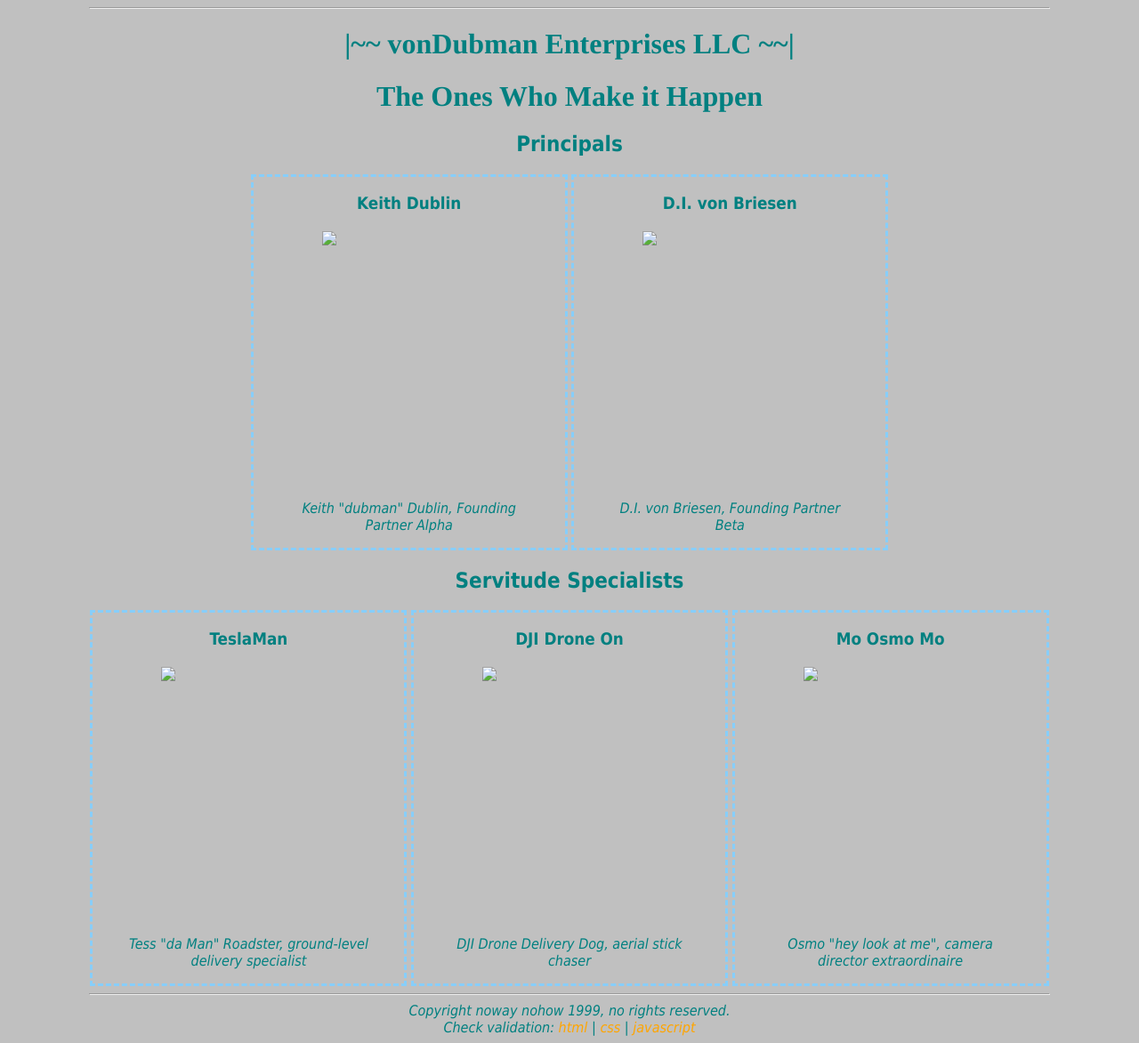
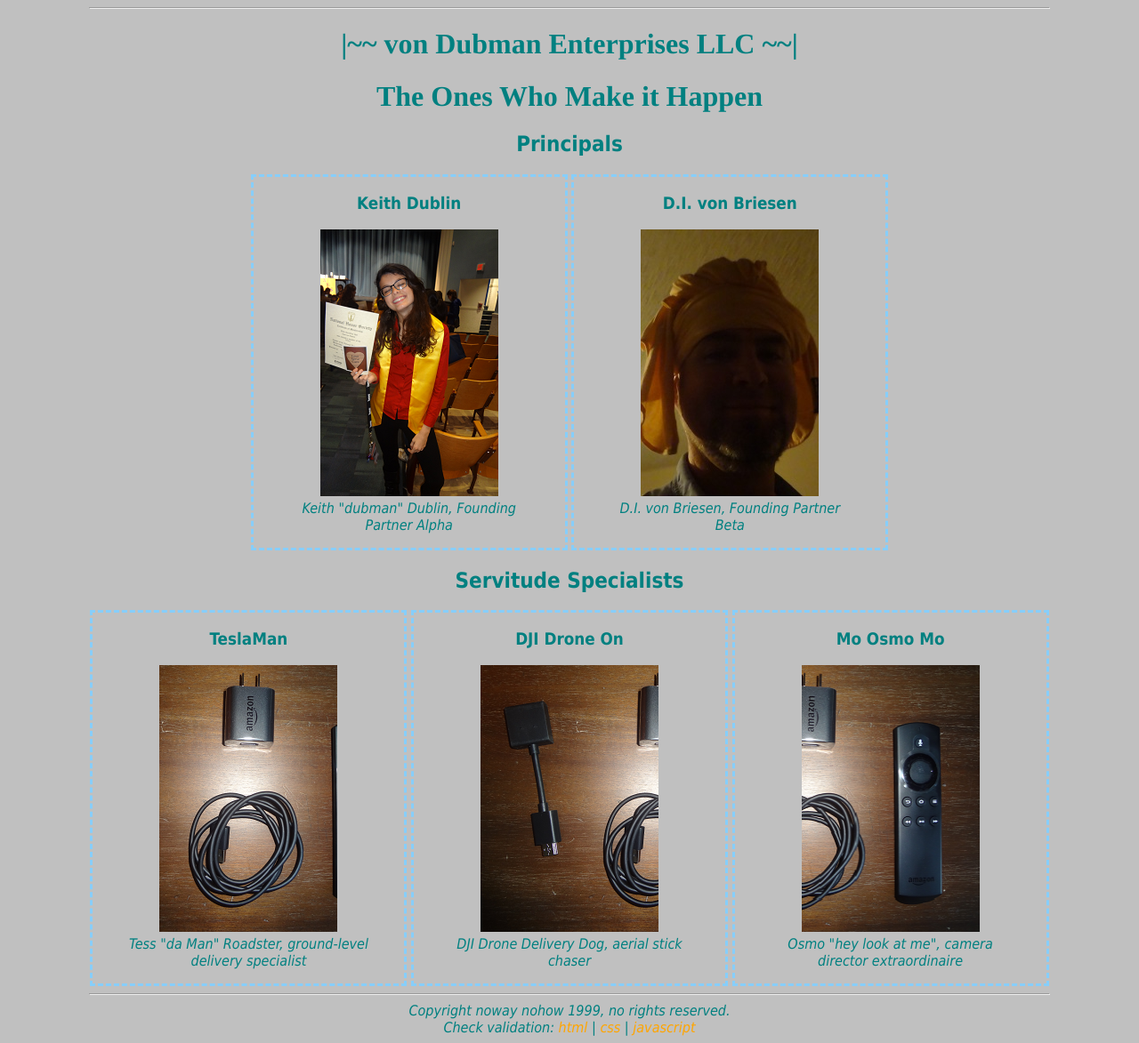
Before and after one commit to divonbriesen/webcapstones, a website: page src/index.html in a window 1280 px wide. Shown: the whole page at 89% size. Drawn offline with Linux system fonts and the light colour scheme.

Commit message:
Added photos, more css and html tweaking, added sample js script to show it's running (console message)

```diff
--- a/src/index.html
+++ b/src/index.html
@@ -2,14 +2,14 @@
 <html>
 
 <head>
-    <title>This is a title</title>
+    <title>von Dubman Enterprises - Our Team</title>
     <link rel = "stylesheet" type = "text/css" href = "styles/default.css" />
     <hr/>
 </head>
 
 <body>
 <header>
-    <h1>|~~ vonDubman Enterprises LLC ~~|</h1>
+    <h1>|~~ von Dubman Enterprises LLC ~~|</h1>
 </header>
 <main>
     <div id ="memberdisplay">
@@ -20,7 +20,7 @@
             <div class = "member" id = "member01">
                 <h3>Keith Dublin</h3>
                 <figure>
-                    <img src = "images/member01_profileimage.jpg" style = "height: 300px; width: 200px" />
+                    <img src = "images/member01_profileimage.png" style = "height: 300px; width: 200px" />
                     <figcaption>Keith "dubman" Dublin, Founding Partner Alpha</figcaption>
                 </figure>
             </div>
@@ -28,7 +28,7 @@
             <div class = "member" id = "member02">
                 <h3>D.I. von Briesen</h3>
                 <figure>
-                    <img src = "images/member02_profileimage.jpg" style = "height: 300px; width: 200px" />
+                    <img src = "images/member02_profileimage.png" style = "height: 300px; width: 200px" />
                     <figcaption>D.I. von Briesen, Founding Partner Beta</figcaption>
                 </figure>
             </div>
@@ -39,7 +39,7 @@
             <div class = "member" id = "member03">
                 <h3>TeslaMan</h3>
                 <figure>
-                    <img src = "images/member03_profileimage.jpg" style = "height: 300px; width: 200px" />
+                    <img src = "images/member03_profileimage.png" style = "height: 300px; width: 200px" />
                     <figcaption>Tess "da Man" Roadster, ground-level delivery specialist</figcaption>
                 </figure>
             </div>
@@ -47,7 +47,7 @@
             <div class = "member" id = "member04">
                 <h3>DJI Drone On</h3>
                 <figure>
-                    <img src = "images/member04_profileimage.jpg" style = "height: 300px; width: 200px" />
+                    <img src = "images/member04_profileimage.png" style = "height: 300px; width: 200px" />
                     <figcaption>DJI Drone Delivery Dog, aerial stick chaser</figcaption>
                 </figure>
             </div>
@@ -55,7 +55,7 @@
             <div class = "member" id = "member05">
                 <h3>Mo Osmo Mo</h3>
                 <figure>
-                    <img src = "images/member05_profileimage.jpg" style = "height: 300px; width: 200px" />
+                    <img src = "images/member05_profileimage.png" style = "height: 300px; width: 200px" />
                     <figcaption>Osmo "hey look at me", camera director extraordinaire</figcaption>
                 </figure>
             </div>
@@ -68,6 +68,7 @@
     <br/>
     Check validation: <a href = "">html</a> | <a href = "" >css</a> | <a href = "">javascript</a>
 </footer>
+<script src = "scripts/samplescript.js"></script>
 </body>
 
 </html>
--- a/src/package.json
+++ b/src/package.json
@@ -4,7 +4,9 @@
     "scripts": {},
     "private": true,
     "dependencies": {
-        "express": "^4.17.1"
+        "body-parser": "^1.19.0",
+        "express": "^4.17.1",
+        "mongodb": "^2.2.16"
     },
     "devDependencies": {}
 }
--- /dev/null
+++ b/src/scripts/samplescript.js
@@ -0,0 +1,2 @@
+// just to show we've got client side js going in our infrastructure
+console.log("you've loaded the team page for von Dubman. That is all.");
```
Also changed, not shown: src/images/member01_profileimage.png (added), src/images/member02_profileimage.png (added), src/images/member03_profileimage.png (added), src/images/member04_profileimage.png (added), src/images/member05_profileimage.png (added), 1 other file.
